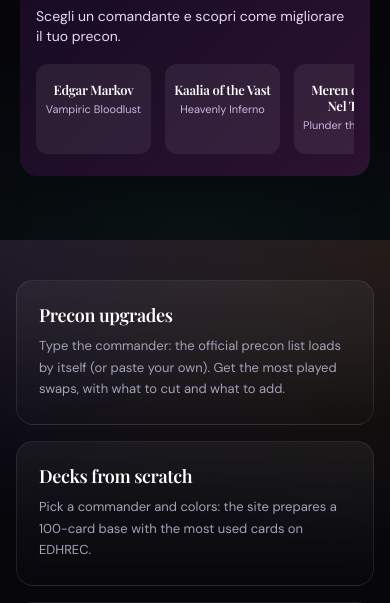
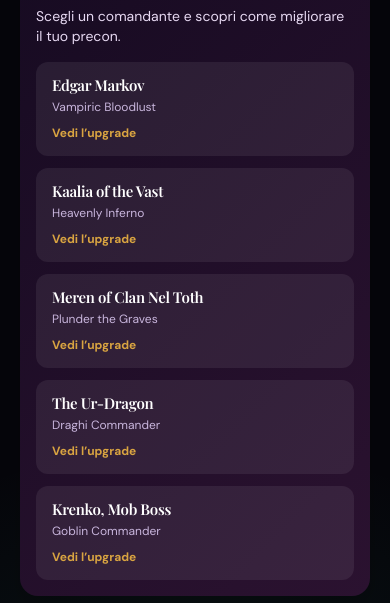
Before and after one commit to lucky24123/precon-upgrade, a Next.js app: page / in a window 390 px wide. Shown: the part 766-1369 px from the top of the page. Built offline with nearby package versions, Linux system fonts and the light colour scheme; no server answers; a web font is replaced by a local one.

Commit message:
Update globals.css

```diff
--- a/app/globals.css
+++ b/app/globals.css
@@ -303,7 +303,7 @@ footer{text-align:center;font-size:11px;color:#52527A;padding:24px}
 }
 
 .upgrade-spotlight-head {
-  margin-bottom: 18px;
+  margin-bottom: 16px;
 }
 
 .upgrade-spotlight-head h2 {
@@ -323,15 +323,14 @@ footer{text-align:center;font-size:11px;color:#52527A;padding:24px}
 
 .upgrade-spotlight-grid {
   display: flex;
-  gap: 18px;
-  overflow-x: auto;
-  padding-bottom: 6px;
+  flex-wrap: wrap;
+  gap: 12px;
 }
 
 .upgrade-card {
-  flex: 0 0 130px;
-  width: 130px;
-  padding: 10px;
+  flex: 1 1 180px;
+  max-width: 240px;
+  padding: 14px 16px;
   border-radius: 12px;
   background: rgba(255, 255, 255, 0.07);
   text-decoration: none;
@@ -344,56 +343,34 @@ footer{text-align:center;font-size:11px;color:#52527A;padding:24px}
   background: rgba(255, 255, 255, 0.13);
 }
 
-.upgrade-card img {
-  display: block;
-  width: 110px;
-  height: 154px;
-  margin: 0 auto;
-  object-fit: contain;
-  object-position: center;
-  border-radius: 6px;
-  box-shadow: 0 6px 14px rgba(0, 0, 0, 0.28);
-}
-
-.upgrade-card-info {
-  margin-top: 10px;
-  text-align: center;
-}
-
 .upgrade-card-info h3 {
   margin: 0;
-  font-size: 13px;
+  font-size: 15px;
   line-height: 1.2;
   color: #fff;
 }
 
 .upgrade-card-info p {
-  margin: 4px 0 0;
-  font-size: 11px;
+  margin: 5px 0 0;
+  font-size: 12px;
   color: #c9b6dd;
 }
 
 .upgrade-card-info span {
-  display: none;
+  display: inline-block;
+  margin-top: 10px;
+  font-size: 12px;
+  font-weight: 700;
+  color: #d9a441;
 }
 
-@media (max-width: 760px) {
+@media (max-width: 600px) {
   .upgrade-spotlight {
     padding: 16px;
   }
 
-  .upgrade-spotlight-grid {
-    gap: 14px;
-  }
-
   .upgrade-card {
-    flex: 0 0 115px;
-    width: 115px;
-    padding: 8px;
-  }
-
-  .upgrade-card img {
-    width: 95px;
-    height: 133px;
+    flex: 1 1 100%;
+    max-width: none;
   }
 }
```
